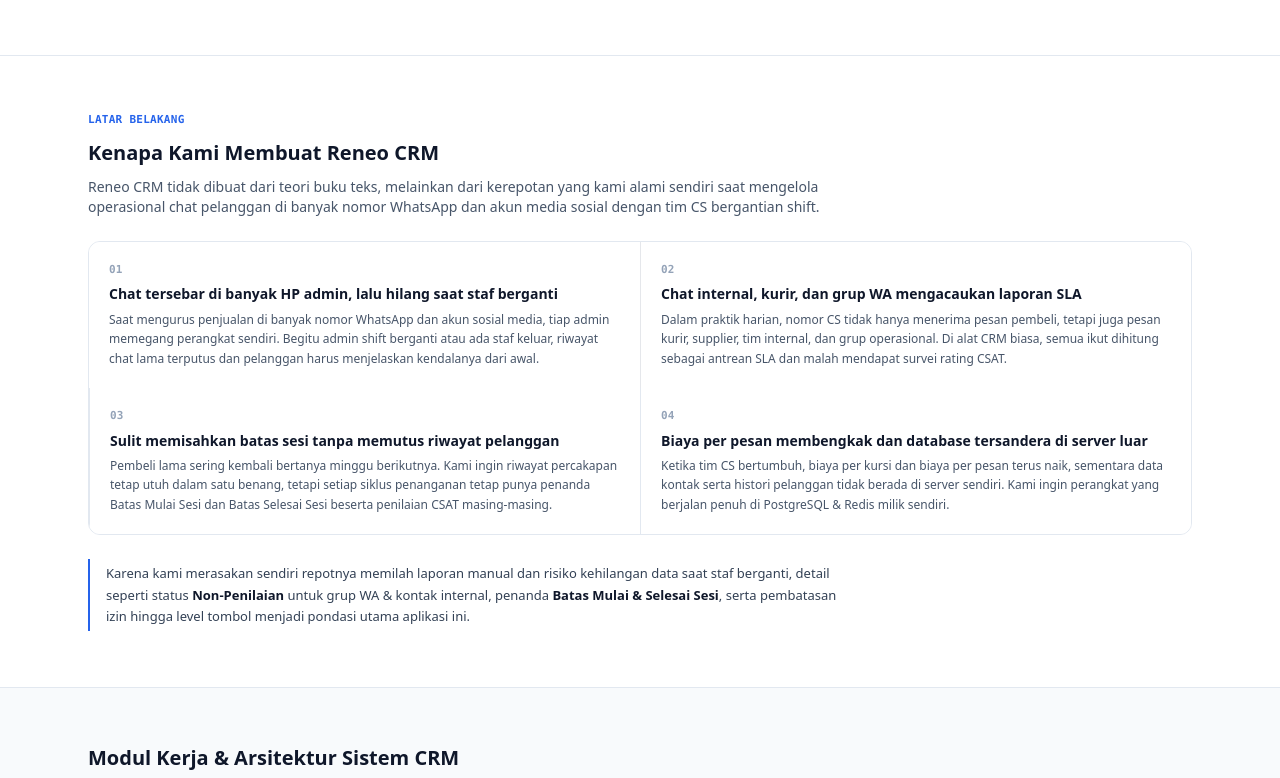
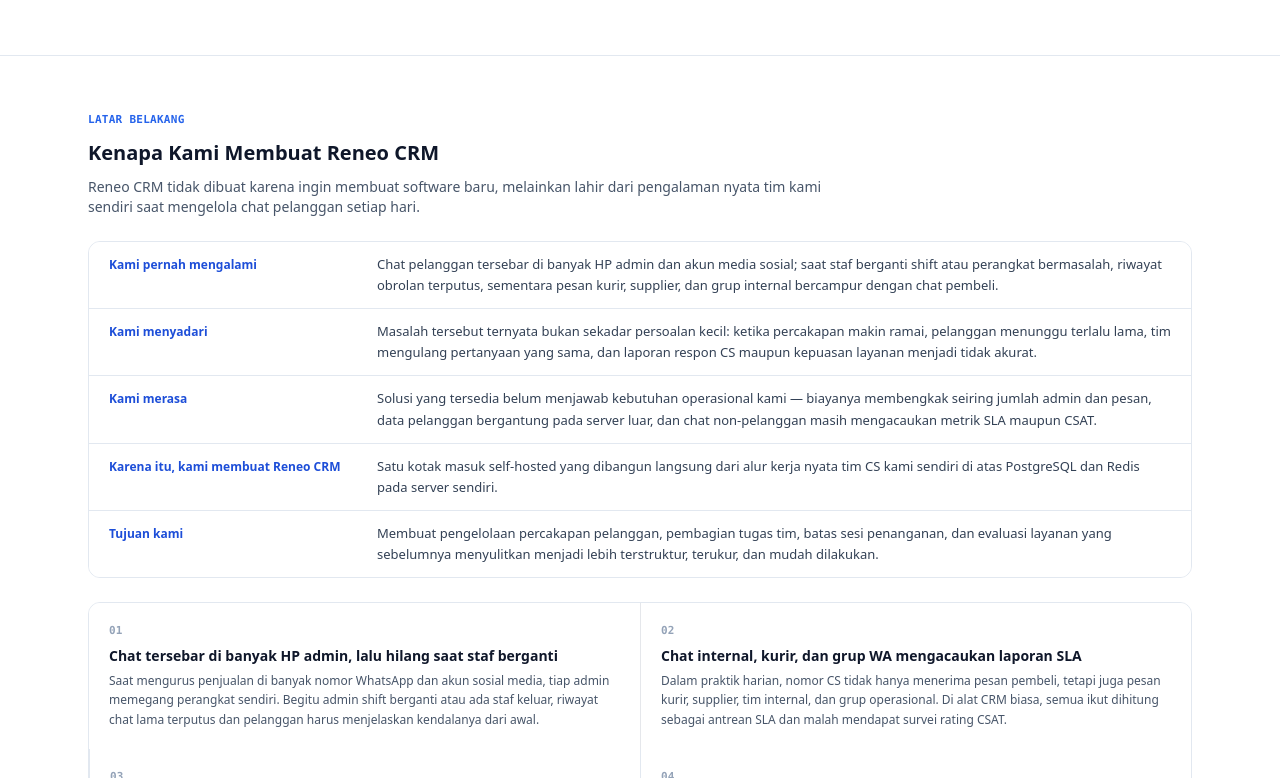
Before and after one commit to AknalRe/crm-services, a React (Vite) app in the folder frontend/: page / in a window 1280 px wide. Shown: the part 638-1416 px from the top of the page. Built offline with nearby package versions, Linux system fonts and the light colour scheme; no server answers.

Commit message:
docs(landing): refine Reneo CRM origin storytelling across landing UI and SSR SEO endpoints

```diff
--- a/frontend/package.json
+++ b/frontend/package.json
@@ -1,7 +1,7 @@
 {
   "name": "crm-frontend",
   "private": true,
-  "version": "1.6.60",
+  "version": "1.6.61",
   "description": "Reneo CRM Omnichannel Frontend Web App (React, Vite & Tailwind CSS)",
   "type": "module",
   "scripts": {
--- a/frontend/src/pages/LandingPage.tsx
+++ b/frontend/src/pages/LandingPage.tsx
@@ -661,8 +661,42 @@ export const LandingPage: React.FC<LandingPageProps> = ({
                 Kenapa Kami Membuat Reneo CRM
               </h2>
               <p className="text-xs sm:text-sm text-slate-600 leading-relaxed">
-                Reneo CRM tidak dibuat dari teori buku teks, melainkan dari kerepotan yang kami alami sendiri saat mengelola operasional chat pelanggan di banyak nomor WhatsApp dan akun media sosial dengan tim CS bergantian shift.
+                Reneo CRM tidak dibuat karena ingin membuat software baru, melainkan lahir dari pengalaman nyata tim kami sendiri saat mengelola chat pelanggan setiap hari.
               </p>
+            </div>
+
+            <div className="border border-slate-200 rounded-xl bg-slate-50/70 divide-y divide-slate-200 overflow-hidden">
+              {[
+                {
+                  step: 'Kami pernah mengalami',
+                  text: 'Chat pelanggan tersebar di banyak HP admin dan akun media sosial; saat staf berganti shift atau perangkat bermasalah, riwayat obrolan terputus, sementara pesan kurir, supplier, dan grup internal bercampur dengan chat pembeli.',
+                },
+                {
+                  step: 'Kami menyadari',
+                  text: 'Masalah tersebut ternyata bukan sekadar persoalan kecil: ketika percakapan makin ramai, pelanggan menunggu terlalu lama, tim mengulang pertanyaan yang sama, dan laporan respon CS maupun kepuasan layanan menjadi tidak akurat.',
+                },
+                {
+                  step: 'Kami merasa',
+                  text: 'Solusi yang tersedia belum menjawab kebutuhan operasional kami — biayanya membengkak seiring jumlah admin dan pesan, data pelanggan bergantung pada server luar, dan chat non-pelanggan masih mengacaukan metrik SLA maupun CSAT.',
+                },
+                {
+                  step: 'Karena itu, kami membuat Reneo CRM',
+                  text: 'Satu kotak masuk self-hosted yang dibangun langsung dari alur kerja nyata tim CS kami sendiri di atas PostgreSQL dan Redis pada server sendiri.',
+                },
+                {
+                  step: 'Tujuan kami',
+                  text: 'Membuat pengelolaan percakapan pelanggan, pembagian tugas tim, batas sesi penanganan, dan evaluasi layanan yang sebelumnya menyulitkan menjadi lebih terstruktur, terukur, dan mudah dilakukan.',
+                },
+              ].map((story) => (
+                <div key={story.step} className="px-4 sm:px-5 py-3 bg-white flex flex-col sm:flex-row sm:items-baseline gap-1 sm:gap-3">
+                  <span className="text-xs font-semibold text-[#1d4ed8] sm:w-64 shrink-0">
+                    {story.step}
+                  </span>
+                  <p className="text-xs sm:text-[13px] text-slate-700 leading-relaxed">
+                    {story.text}
+                  </p>
+                </div>
+              ))}
             </div>
 
             <div className="grid grid-cols-1 md:grid-cols-2 border border-slate-200 rounded-xl bg-slate-50/50 divide-y md:divide-y-0 md:divide-x md:grid-flow-row overflow-hidden">
```
Also changed, not shown: 2 other files (tests, documents, lock files or other folders).
